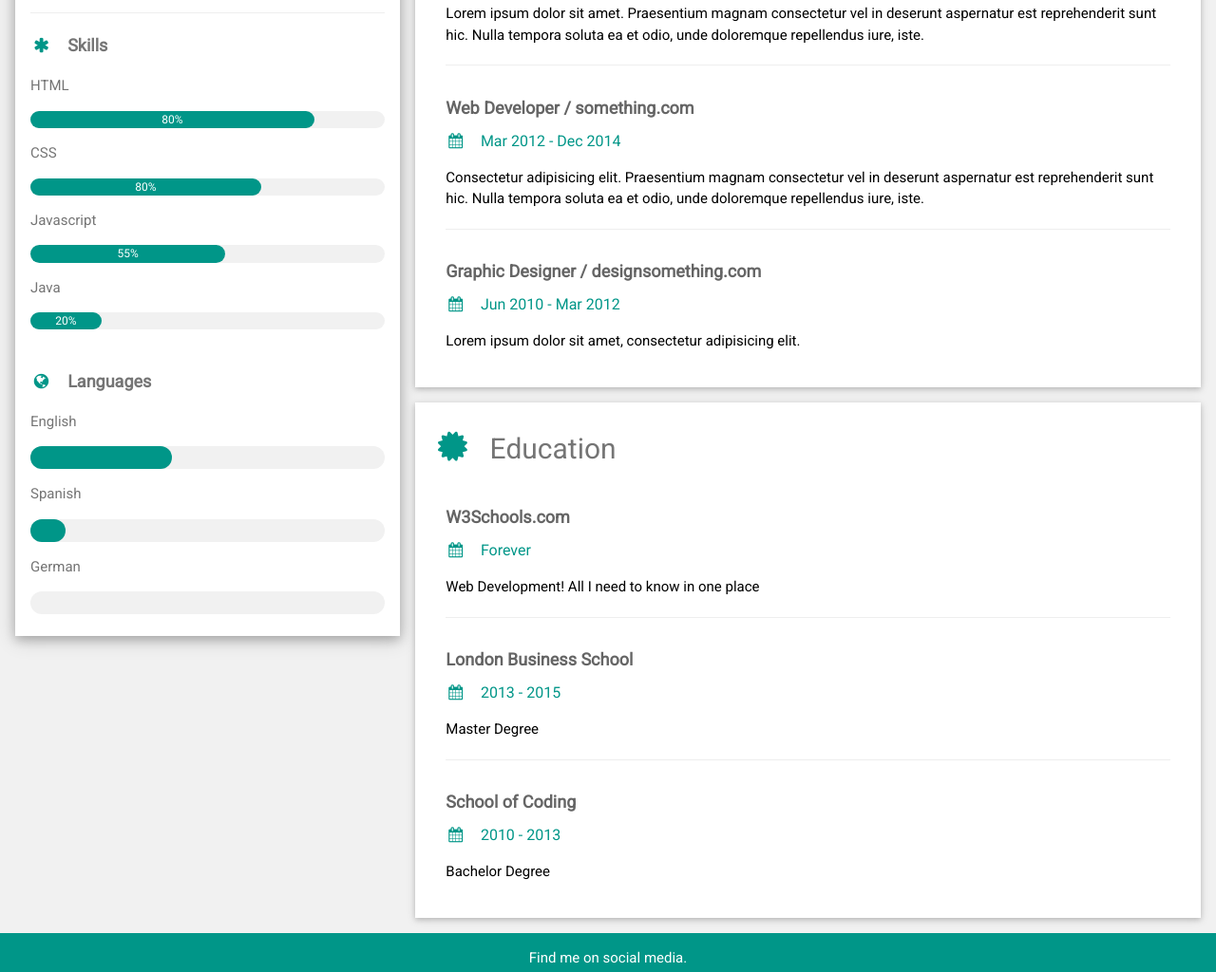
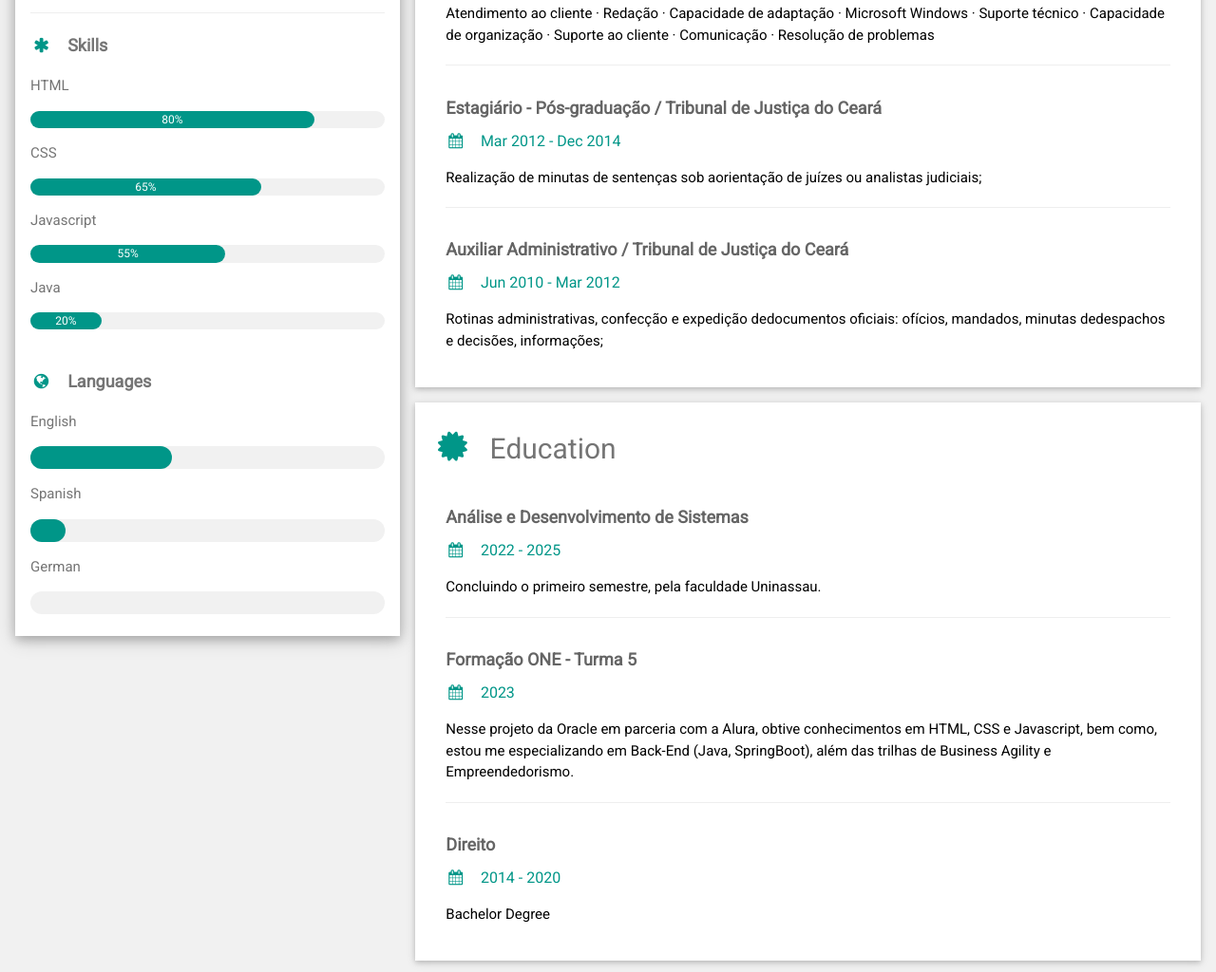
Before and after one commit to Douglas514/Curricul_online, a plain HTML site: page index.html in a window 1280 px wide. Shown: the part 196-1220 px from the top of the page at 95% size. Drawn offline with nearby package versions, Linux system fonts and the light colour scheme.

Commit message:
Novas atualizações

```diff
--- a/index.html
+++ b/index.html
@@ -45,7 +45,7 @@ html,body,h1,h2,h3,h4,h5,h6 {font-family: "Roboto", sans-serif}
           <p>CSS</p>
           <div class="w3-light-grey w3-round-xlarge w3-small">
             <div class="w3-container w3-center w3-round-xlarge w3-teal" style="width:65%">
-              <div class="w3-center w3-text-white">80%</div>
+              <div class="w3-center w3-text-white">65%</div>
             </div>
           </div>
           <p>Javascript</p>
@@ -86,39 +86,39 @@ html,body,h1,h2,h3,h4,h5,h6 {font-family: "Roboto", sans-serif}
         <div class="w3-container">
           <h5 class="w3-opacity"><b>Analista de Suporte / Nacional Serviços Integrados</b></h5>
           <h6 class="w3-text-teal"><i class="fa fa-calendar fa-fw w3-margin-right"></i>Jan 2015 - <span class="w3-tag w3-teal w3-round">Current</span></h6>
-          <p>Lorem ipsum dolor sit amet. Praesentium magnam consectetur vel in deserunt aspernatur est reprehenderit sunt hic. Nulla tempora soluta ea et odio, unde doloremque repellendus iure, iste.</p>
+          <p>Atendimento ao cliente · Redação · Capacidade de adaptação · Microsoft Windows · Suporte técnico · Capacidade de organização · Suporte ao cliente · Comunicação · Resolução de problemas</p>
           <hr>
         </div>
         <div class="w3-container">
-          <h5 class="w3-opacity"><b>Web Developer / something.com</b></h5>
+          <h5 class="w3-opacity"><b>Estagiário - Pós-graduação / Tribunal de Justiça do Ceará</b></h5>
           <h6 class="w3-text-teal"><i class="fa fa-calendar fa-fw w3-margin-right"></i>Mar 2012 - Dec 2014</h6>
-          <p>Consectetur adipisicing elit. Praesentium magnam consectetur vel in deserunt aspernatur est reprehenderit sunt hic. Nulla tempora soluta ea et odio, unde doloremque repellendus iure, iste.</p>
+          <p>Realização de minutas de sentenças sob aorientação de juízes ou analistas judiciais;</p>
           <hr>
         </div>
         <div class="w3-container">
-          <h5 class="w3-opacity"><b>Graphic Designer / designsomething.com</b></h5>
+          <h5 class="w3-opacity"><b>Auxiliar Administrativo / Tribunal de Justiça do Ceará</b></h5>
           <h6 class="w3-text-teal"><i class="fa fa-calendar fa-fw w3-margin-right"></i>Jun 2010 - Mar 2012</h6>
-          <p>Lorem ipsum dolor sit amet, consectetur adipisicing elit. </p><br>
+          <p>Rotinas administrativas, confecção e expedição dedocumentos oficiais: ofícios, mandados, minutas dedespachos e decisões, informações; </p><br>
         </div>
       </div>
 
       <div class="w3-container w3-card w3-white">
         <h2 class="w3-text-grey w3-padding-16"><i class="fa fa-certificate fa-fw w3-margin-right w3-xxlarge w3-text-teal"></i>Education</h2>
         <div class="w3-container">
-          <h5 class="w3-opacity"><b>W3Schools.com</b></h5>
-          <h6 class="w3-text-teal"><i class="fa fa-calendar fa-fw w3-margin-right"></i>Forever</h6>
-          <p>Web Development! All I need to know in one place</p>
+          <h5 class="w3-opacity"><b>Análise e Desenvolvimento de Sistemas</b></h5>
+          <h6 class="w3-text-teal"><i class="fa fa-calendar fa-fw w3-margin-right"></i>2022 - 2025</h6>
+          <p>Concluindo o primeiro semestre, pela faculdade Uninassau.</p>
           <hr>
         </div>
         <div class="w3-container">
-          <h5 class="w3-opacity"><b>London Business School</b></h5>
-          <h6 class="w3-text-teal"><i class="fa fa-calendar fa-fw w3-margin-right"></i>2013 - 2015</h6>
-          <p>Master Degree</p>
+          <h5 class="w3-opacity"><b>Formação ONE - Turma 5</b></h5>
+          <h6 class="w3-text-teal"><i class="fa fa-calendar fa-fw w3-margin-right"></i>2023</h6>
+          <p>Nesse projeto da Oracle em parceria com a Alura, obtive conhecimentos em HTML, CSS e Javascript, bem como, estou me especializando em Back-End (Java, SpringBoot), além das trilhas de Business Agility e Empreendedorismo.</p>
           <hr>
         </div>
         <div class="w3-container">
-          <h5 class="w3-opacity"><b>School of Coding</b></h5>
-          <h6 class="w3-text-teal"><i class="fa fa-calendar fa-fw w3-margin-right"></i>2010 - 2013</h6>
+          <h5 class="w3-opacity"><b>Direito</b></h5>
+          <h6 class="w3-text-teal"><i class="fa fa-calendar fa-fw w3-margin-right"></i>2014 - 2020</h6>
           <p>Bachelor Degree</p><br>
         </div>
       </div>
```
